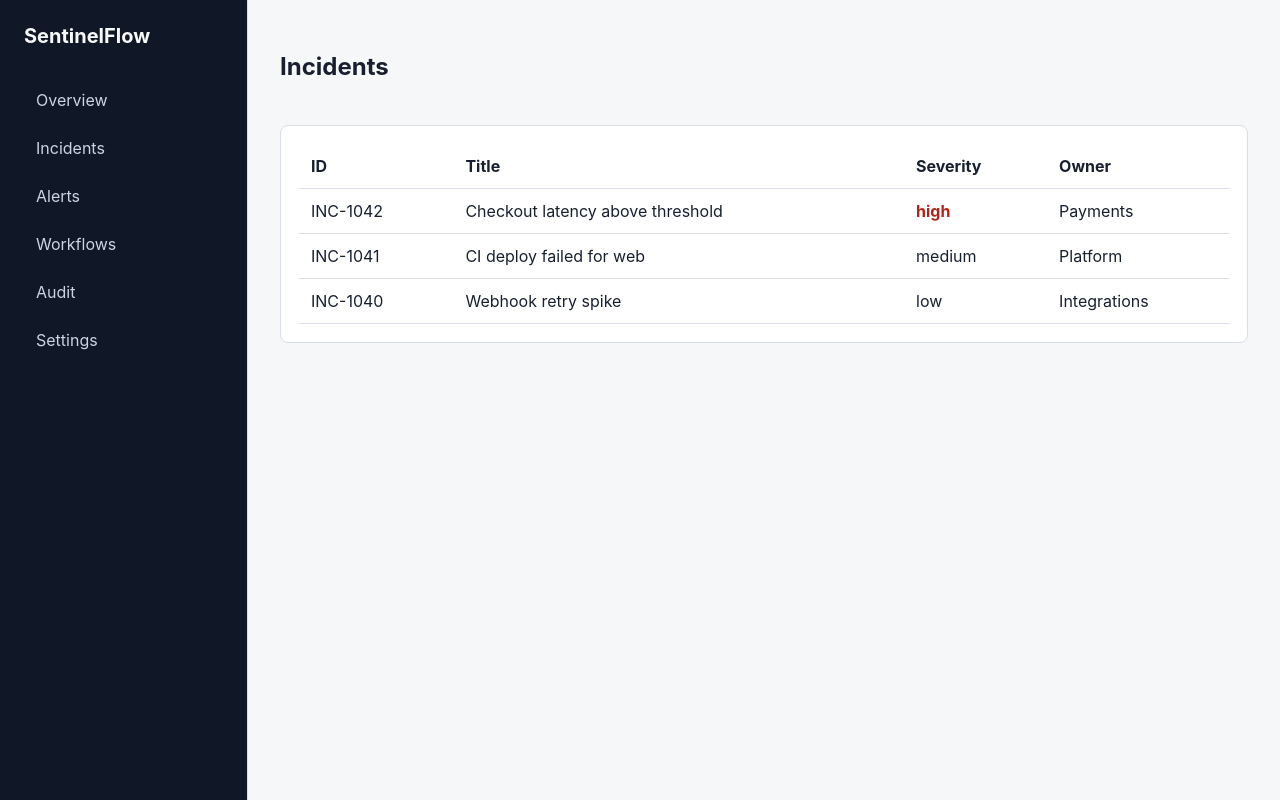
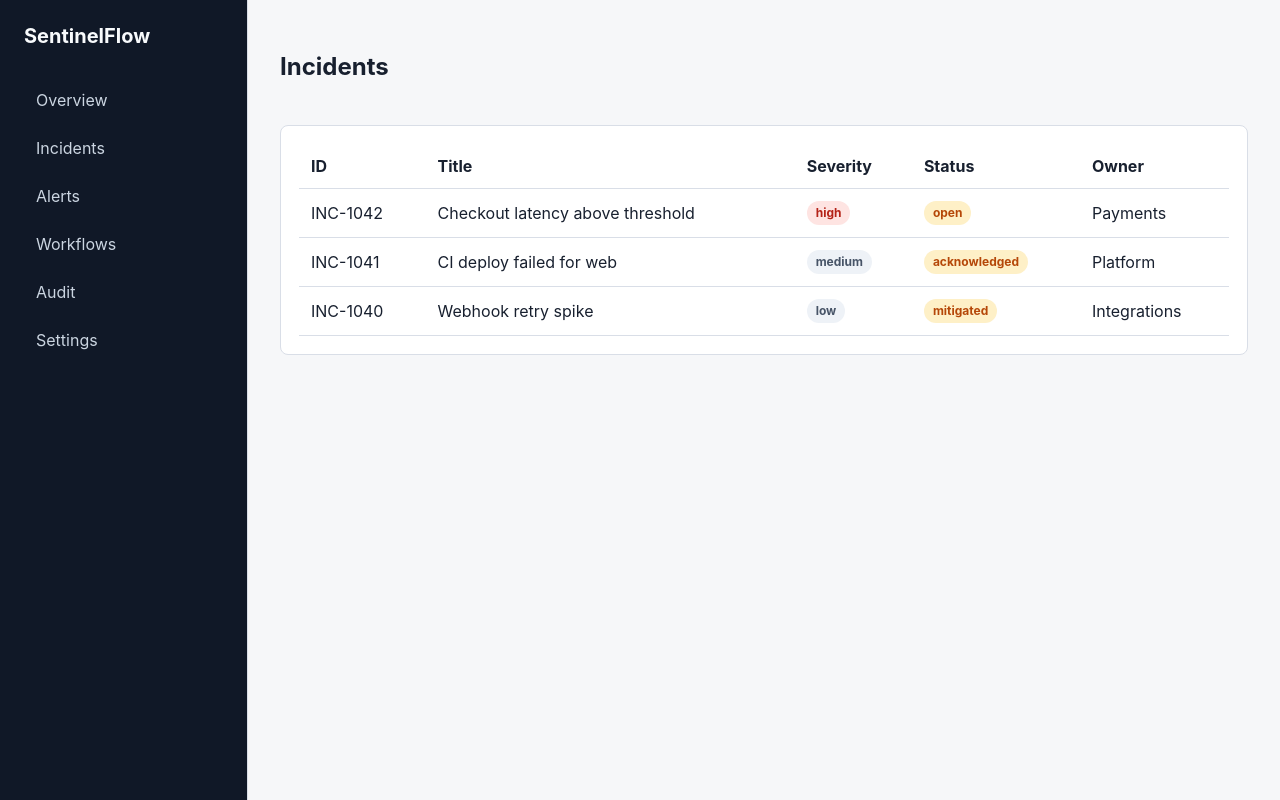
Before and after one commit to sanskar-vermaa/sentinelflowse, a Next.js app in the folder apps/web/: page /incidents in a window 1280 px wide. Built offline with nearby package versions, Linux system fonts and the light colour scheme.

Commit message:
feat(web): improve incidents table status UI

```diff
--- a/apps/web/app/incidents/page.tsx
+++ b/apps/web/app/incidents/page.tsx
@@ -1,9 +1,10 @@
 import { AppShell } from "../components/AppShell";
+import { Badge } from "../components/Badge";
 
 const incidents = [
-  { id: "INC-1042", title: "Checkout latency above threshold", severity: "high", owner: "Payments" },
-  { id: "INC-1041", title: "CI deploy failed for web", severity: "medium", owner: "Platform" },
-  { id: "INC-1040", title: "Webhook retry spike", severity: "low", owner: "Integrations" }
+  { id: "INC-1042", title: "Checkout latency above threshold", severity: "high", status: "open", owner: "Payments" },
+  { id: "INC-1041", title: "CI deploy failed for web", severity: "medium", status: "acknowledged", owner: "Platform" },
+  { id: "INC-1040", title: "Webhook retry spike", severity: "low", status: "mitigated", owner: "Integrations" }
 ];
 
 export default function IncidentsPage() {
@@ -19,6 +20,7 @@ export default function IncidentsPage() {
                 <th>ID</th>
                 <th>Title</th>
                 <th>Severity</th>
+                <th>Status</th>
                 <th>Owner</th>
               </tr>
             </thead>
@@ -26,8 +28,11 @@ export default function IncidentsPage() {
               {incidents.map((incident) => (
                 <tr key={incident.id}>
                   <td>{incident.id}</td>
-                  <td>{incident.title}</td>
-                  <td className={incident.severity === "high" ? "severity-high" : undefined}>{incident.severity}</td>
+                  <td><a href={`/incidents/${incident.id}`}>{incident.title}</a></td>
+                  <td>
+                    <Badge tone={incident.severity === "high" ? "danger" : "neutral"}>{incident.severity}</Badge>
+                  </td>
+                  <td><Badge tone="warning">{incident.status}</Badge></td>
                   <td>{incident.owner}</td>
                 </tr>
               ))}
```
